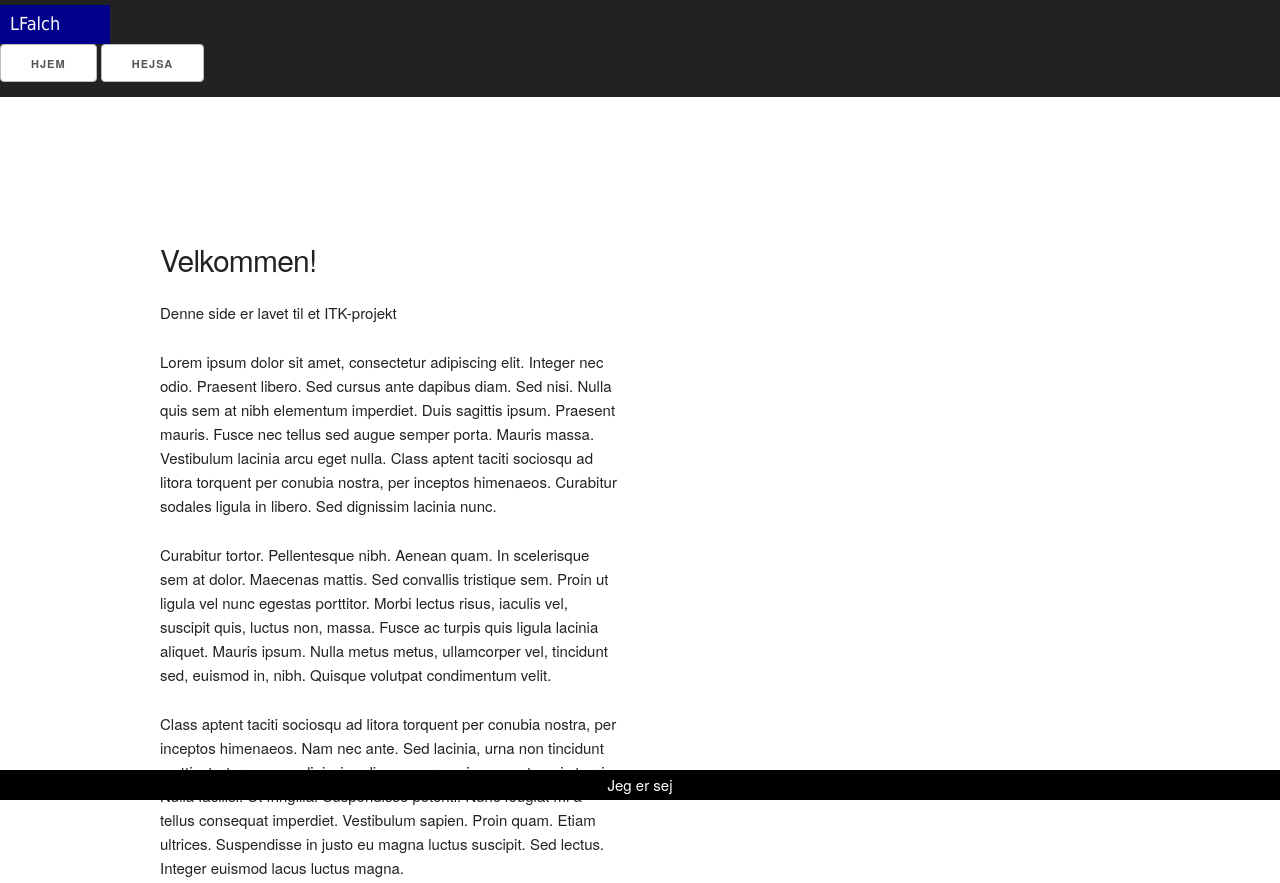
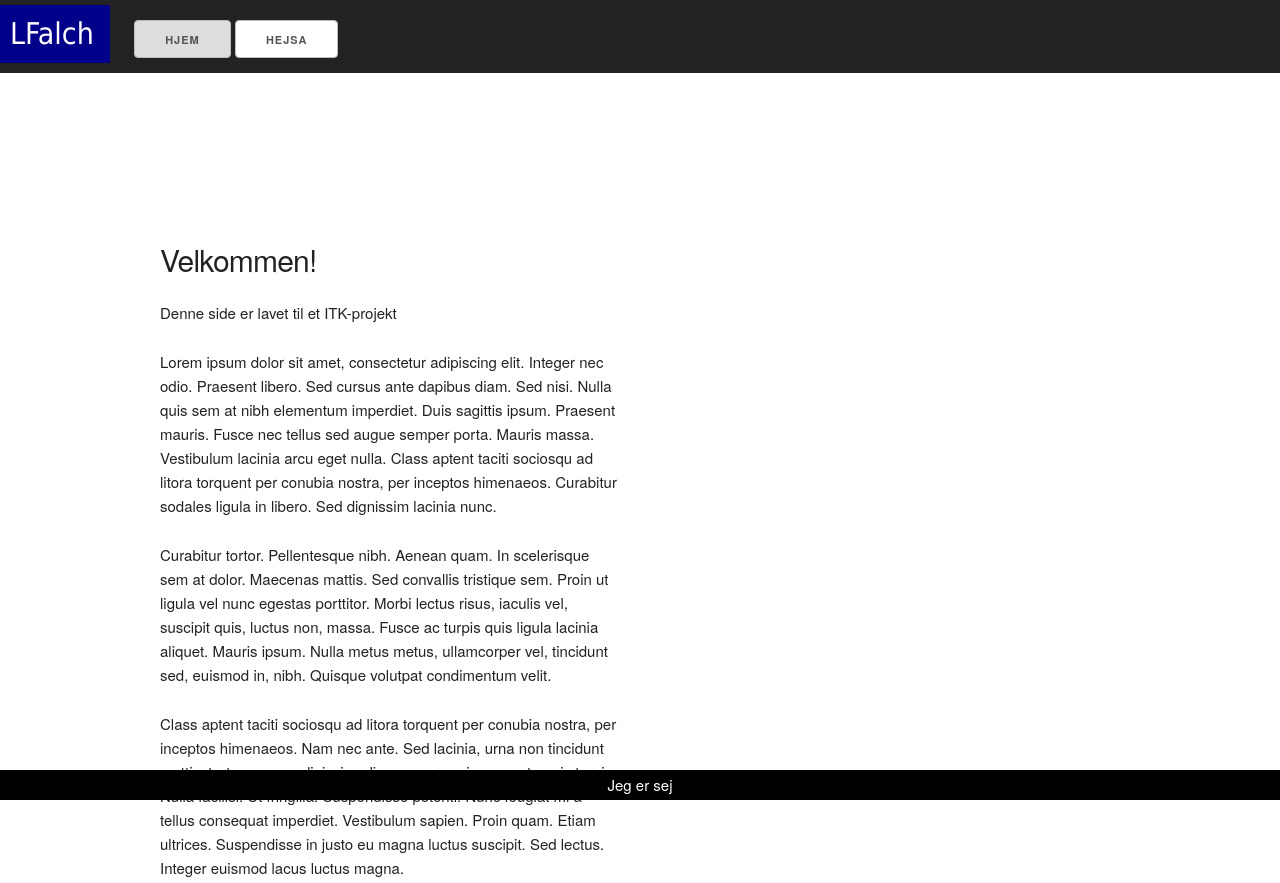
Before and after one commit to LFalch/itk-hjemmeside, a plain HTML site: page index.html in a window 1280 px wide. Shown: the top 883 px of the page. Drawn offline with Linux system fonts and the light colour scheme.

Commit message:
Fix navbar

```diff
--- a/style.css
+++ b/style.css
@@ -1,25 +1,32 @@
 header {
   font-family: Tahoma, Arial;
-  font-size: 18px;
   top: 0px;
   padding-left: 10px;
   background-color: darkblue;
   width: 100px;
   padding-top: 5px;
   padding-bottom: 5px;
+  display: inline-block;
+  margin-right: 20px;
+  font-size: 2em;
 }
 nav {
   color: #fff;
   background: #222;
   position: fixed;
   top: 0;
-  left: 0;
-  right: 0;
-  z-index: 1030;
   padding: .5rem 0;
+  width: 100%;
+  z-index: 20;
 }
-nav a.button{
+nav a.button {
   background-color: white;
+}
+nav a.button.active {
+  background-color: #ddd;
+}
+.container {
+  margin-bottom: 5em;
 }
 footer {
   margin: 0px;
```
